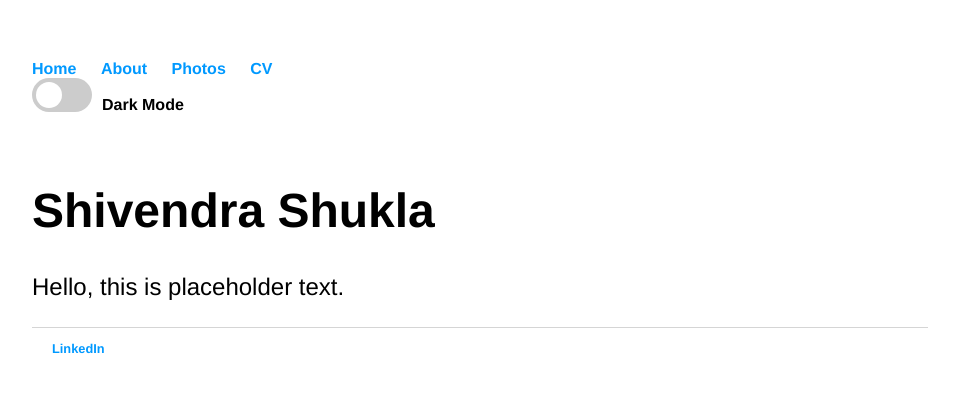
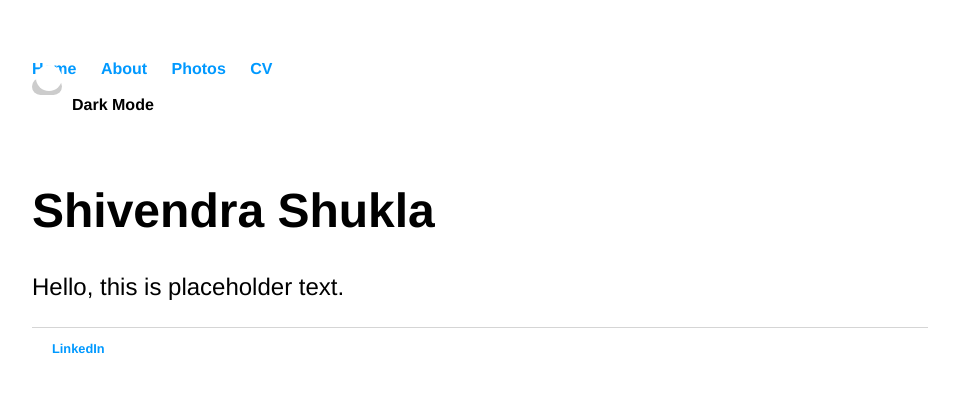
Before and after one commit to thatshivendrashukla/thatshivendrashukla.github.io, a Jekyll site: the page built from index.html, in a window 1280 px wide. Shown: the top 393 px of the page, without its empty margins (160-1119 px from the left). Built offline with Jekyll 4.4.1, drawn with Linux system fonts in a browser that asks for light colours.

Commit message:
Update main.css

```diff
--- a/css/main.css
+++ b/css/main.css
@@ -75,9 +75,9 @@ ul.posts li {
 }
 .theme-switch {
   display: inline-block;
-  height: 34px;
+  height: 17px;
   position: relative;
-  width: 60px;
+  width: 30px;
 }
 
 .theme-switch input {
```
